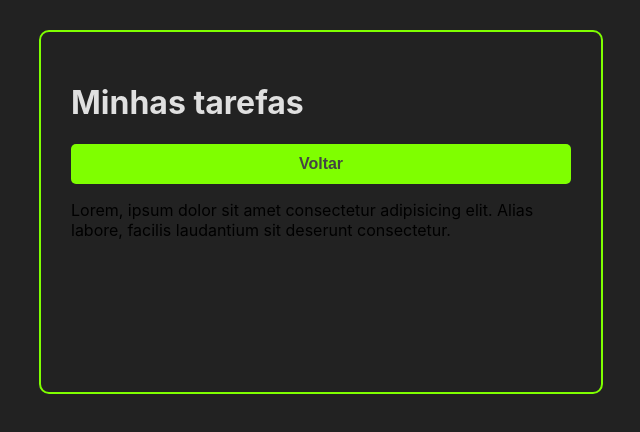
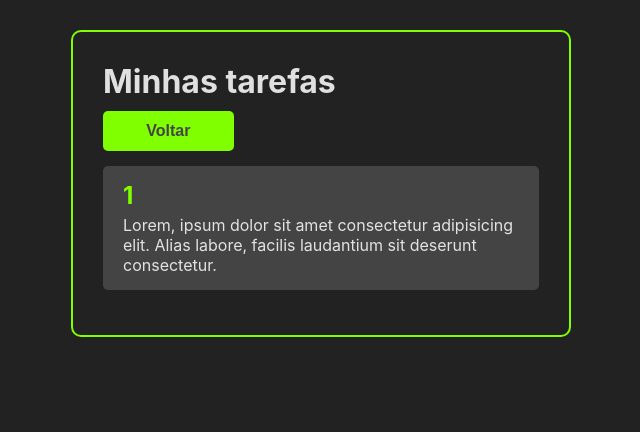
Before and after one commit to gabriel-anjos/React-To-Do-List, a React (Create React App) app: page /1 in a window 1280 px wide. Shown: the top 432 px of the page, without its empty margins (319-959 px from the left). Built offline with nearby package versions, Linux system fonts and the light colour scheme.

Commit message:
TaskDetails-component

```diff
--- a/src/App.jsx
+++ b/src/App.jsx
@@ -54,7 +54,7 @@ const App =()=>{
               <Tasks tasks={tasks} handleTaskClick={handleTaskClick} handleTaskDelete={handleTaskDelete}/>
             </>
           )}/>
-        <Route path={'/:taskTitle'} exact render={TaskDetails}/>
+        <Route path={'/:taskTitle'} exact component={TaskDetails}/>
       </div>
     </Router>
     );
--- /dev/null
+++ b/src/components/TaskDetails.css
@@ -0,0 +1,20 @@
+.task-details-container{
+    background-color: #444;
+    margin: 15px 0;
+    padding: 15px 20px;
+    display: flex;
+    flex-direction: column;
+    color: #eeee;
+    border-radius: 5px;
+
+}
+
+.task-details-container h2{
+    margin-bottom: 5px;
+    color: chartreuse;
+}
+
+.back-button-container{
+    width: 30%;
+    margin-top: 10px;
+}
--- a/src/components/TaskDetails.jsx
+++ b/src/components/TaskDetails.jsx
@@ -1,14 +1,17 @@
 import React from "react";
 import Button from "./Button";
+import { useParams } from "react-router-dom";
+import './TaskDetails.css';
 
 const TaskDetails=()=>{
+    const params = useParams();
     return(
         <>
             <div className="back-button-container">
                 <Button>Voltar</Button>
             </div>
-            <div className="task-datails-container">
-                <p></p>
+            <div className="task-details-container">
+                <h2>{params.taskTitle}</h2>
                 <p>
                     Lorem, ipsum dolor sit amet consectetur adipisicing elit. Alias labore,
                     facilis laudantium sit deserunt consectetur.
--- a/src/index.css
+++ b/src/index.css
@@ -1,3 +1,9 @@
+*{
+  margin: 0;
+  padding: 0;
+  box-sizing: border-box;
+}
+
 body {
   margin: 0;
   font-family: -apple-system, BlinkMacSystemFont, 'Segoe UI', 'Roboto', 'Oxygen',
```
